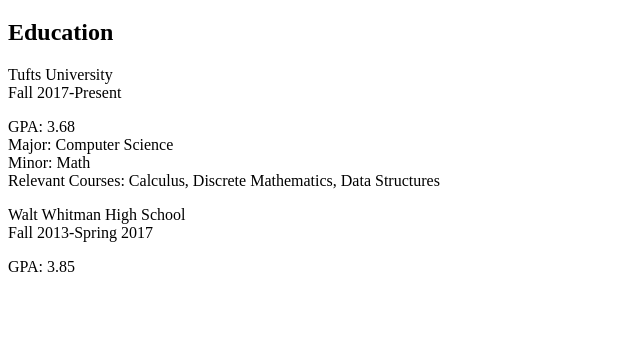
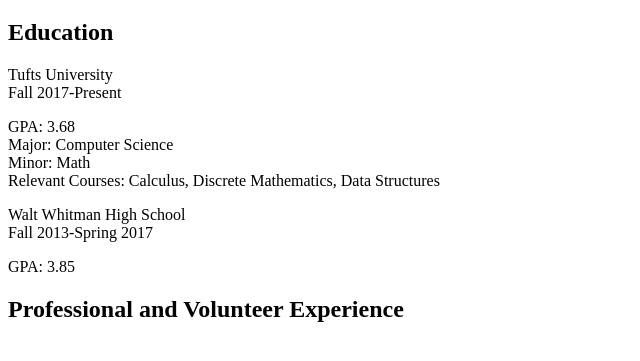
Before and after one commit to paynejason/paynejason.github.io, a plain HTML site: page resume.html in a window 1280 px wide. Shown: the part 61-422 px from the top of the page, without its empty margins (0-640 px from the left). Drawn offline with Linux system fonts and the light colour scheme.

```diff
--- a/resume.html
+++ b/resume.html
@@ -14,6 +14,7 @@
 
 <body>
 	<h1>Jason Payne</h1>
+
 	<h2>Education</h2>
 	<div class="school">Tufts University</div>
 	<div class="time_period">Fall 2017-Present</div>
@@ -24,6 +25,9 @@
 	<div class="school">Walt Whitman High School</div>
 	<div class="time_period">Fall 2013-Spring 2017</div>
 	<p>GPA: 3.85</p>
+
+	<h2>Professional and Volunteer Experience</h2>
+
 </body>
 
 </html>
```
Also changed, not shown: jason_profile.jpg (added).
